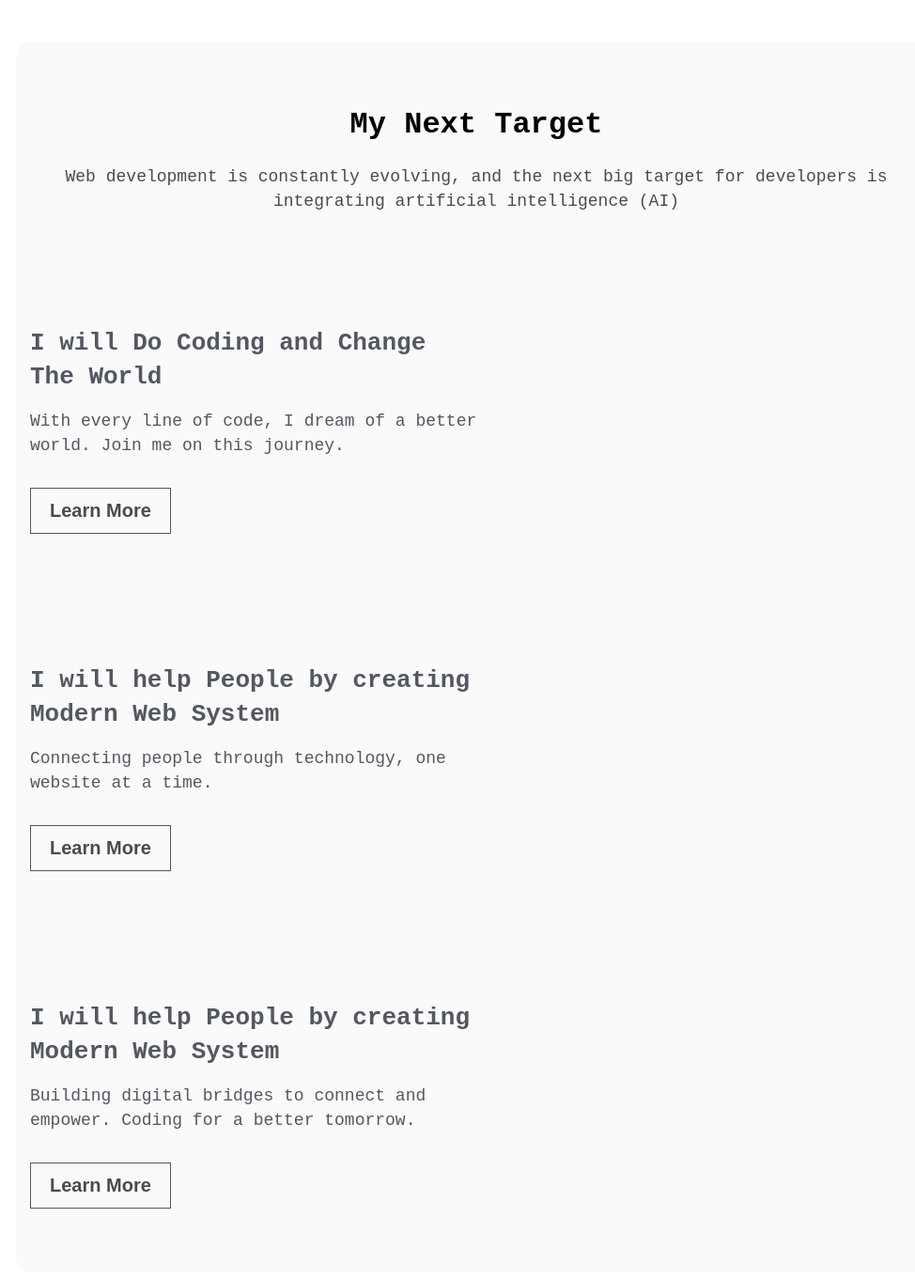
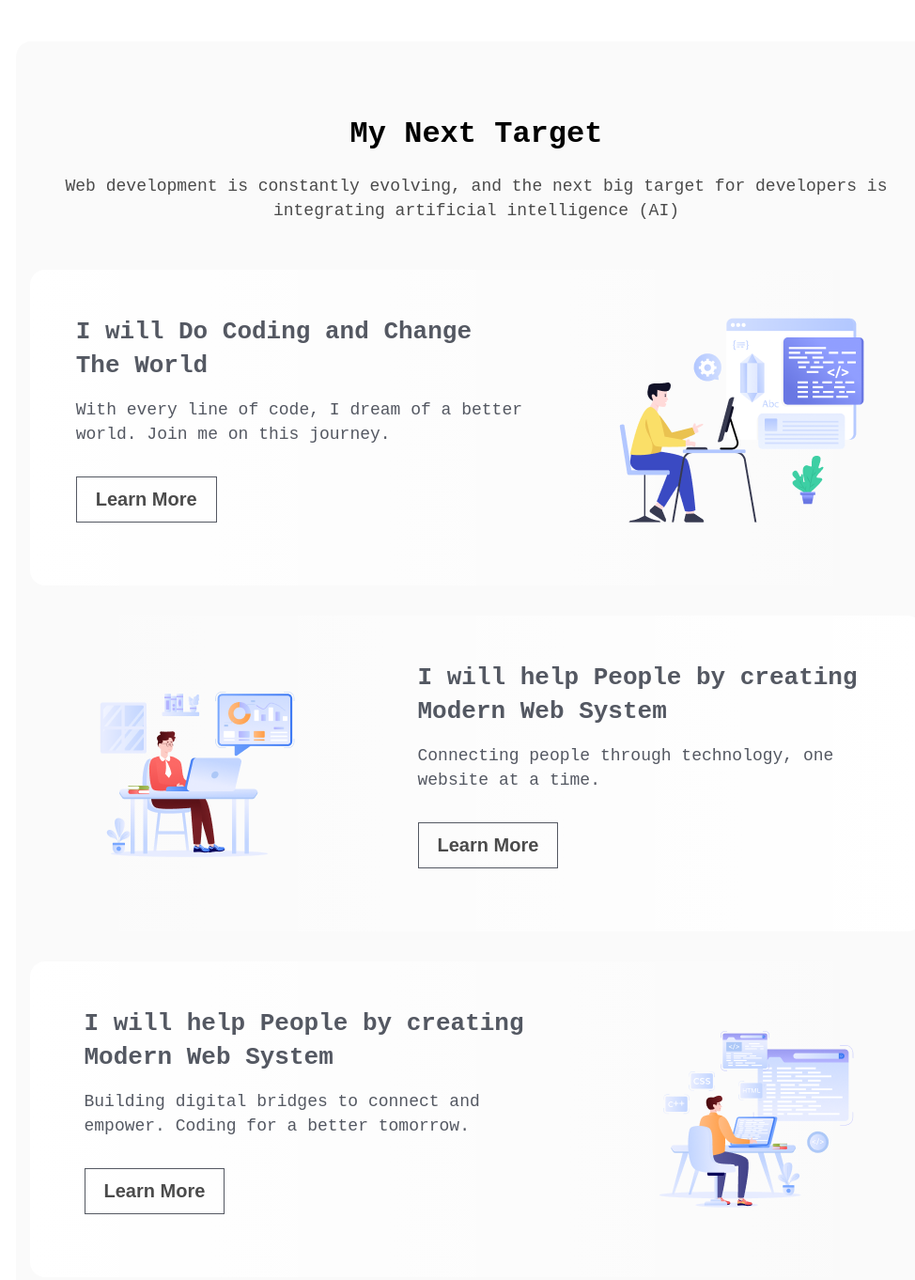
Before and after one commit to Erf-Tam/dev-portfolio, a plain HTML site: page index.html in a window 1280 px wide. Shown: the part 860-2222 px from the top of the page at 94% size, without its empty margins (133-1107 px from the left). Drawn offline with Linux system fonts and the light colour scheme; a web font is replaced by a local one.

Commit message:
developer section dev box image added and design updated

```diff
--- a/index.html
+++ b/index.html
@@ -41,29 +41,30 @@
                 <p class="section-description">Web development is constantly evolving, and the next big target for developers is integrating artificial intelligence (AI)</p>
             </div>
 
-            <div class="section-content">
-                <div class="dev-box-1 text-primary dev-box-width">
+            <div class="section-content dev-box-1">
+                <div class=" text-primary dev-box-width">
                     <h4 class="dev-box-title">I will Do Coding and Change The World</h4>
                     <p class="dev-box-info">With every line of code, I dream of a better world. Join me on this journey.</p>
                     <a href="#"><button class="dev-box-btn">Learn More</button></a>
                 </div>
-                <img src="" alt="">
+                <img src="./assets/Layer_1.png" alt="">
             </div>
-            <div class="section-content">
-                <div class="dev-box-2 text-primary dev-box-width">
+            <div class="section-content dev-box-2">
+                <img src="./assets/Group 3.png" alt="">
+                <div class=" text-primary dev-box-width">
                     <h4 class="dev-box-title">I will help People by creating Modern Web System</h4>
                     <p class="dev-box-info">Connecting people through technology, one website at a time. </p>
                     <a href="#"><button class="dev-box-btn">Learn More</button></a>
                 </div>
-                <img src="" alt="">
+
             </div>
-            <div class="section-content">
-                <div class="dev-box-3 text-primary dev-box-width">
+            <div class="section-content dev-box-3 ">
+                <div class="text-primary dev-box-width">
                     <h4 class="dev-box-title">I will help People by creating Modern Web System</h4>
                     <p class="dev-box-info">Building digital bridges to connect and empower. Coding for a better tomorrow.</p>
                     <a href="#"><button class="dev-box-btn">Learn More</button></a>
                 </div>
-                <img src="" alt="">
+                <img src="./assets/Group 4.png" alt="">
             </div>
         </section>
     </main>
--- a/styles/style.css
+++ b/styles/style.css
@@ -45,9 +45,10 @@
     margin: 0 auto;
 }
 
-.dev-box-width{
+.dev-box-width {
     width: 480px;
 }
+
 .dev-box-title {
     font-size: 26px;
     font-weight: 700;
@@ -71,7 +72,7 @@
     line-height: 23px;
     opacity: 0.7;
     border: 1px solid rgb(13, 19, 33);
-    background:none;
+    background: none;
 }
 
 
@@ -155,9 +156,37 @@
     margin-top: 75px;
     border-radius: 16px;
     background: rgba(13, 19, 33, 0.02);
+    padding: 80px 0;
 }
 
-.web-development-section>div {
+/* .web-development-section>div {
     padding-top: 70px;
     padding-bottom: 50px;
+} */
+
+.dev-box-1 {
+    display: flex;
+    justify-content: space-around;
+    border-radius: 16px;
+    background: linear-gradient(90.00deg, rgb(255, 255, 255), rgba(255, 255, 255, 0) 100%);
+    margin-bottom: 32px;
+    margin-top: 50px;
+    padding: 48px 0;
 }
+
+.dev-box-2 {
+    display: flex;
+    justify-content: space-around;
+    border-radius: 16px;
+    background: linear-gradient(270.00deg, rgb(255, 255, 255), rgba(255, 255, 255, 0) 100%);
+    margin-bottom: 32px;
+    padding: 48px 0;
+}
+
+.dev-box-3 {
+    display: flex;
+    justify-content: space-around;
+    border-radius: 16px;
+    background: linear-gradient(90.00deg, rgb(255, 255, 255), rgba(255, 255, 255, 0) 100%);
+    padding: 48px 0;
+}
```
